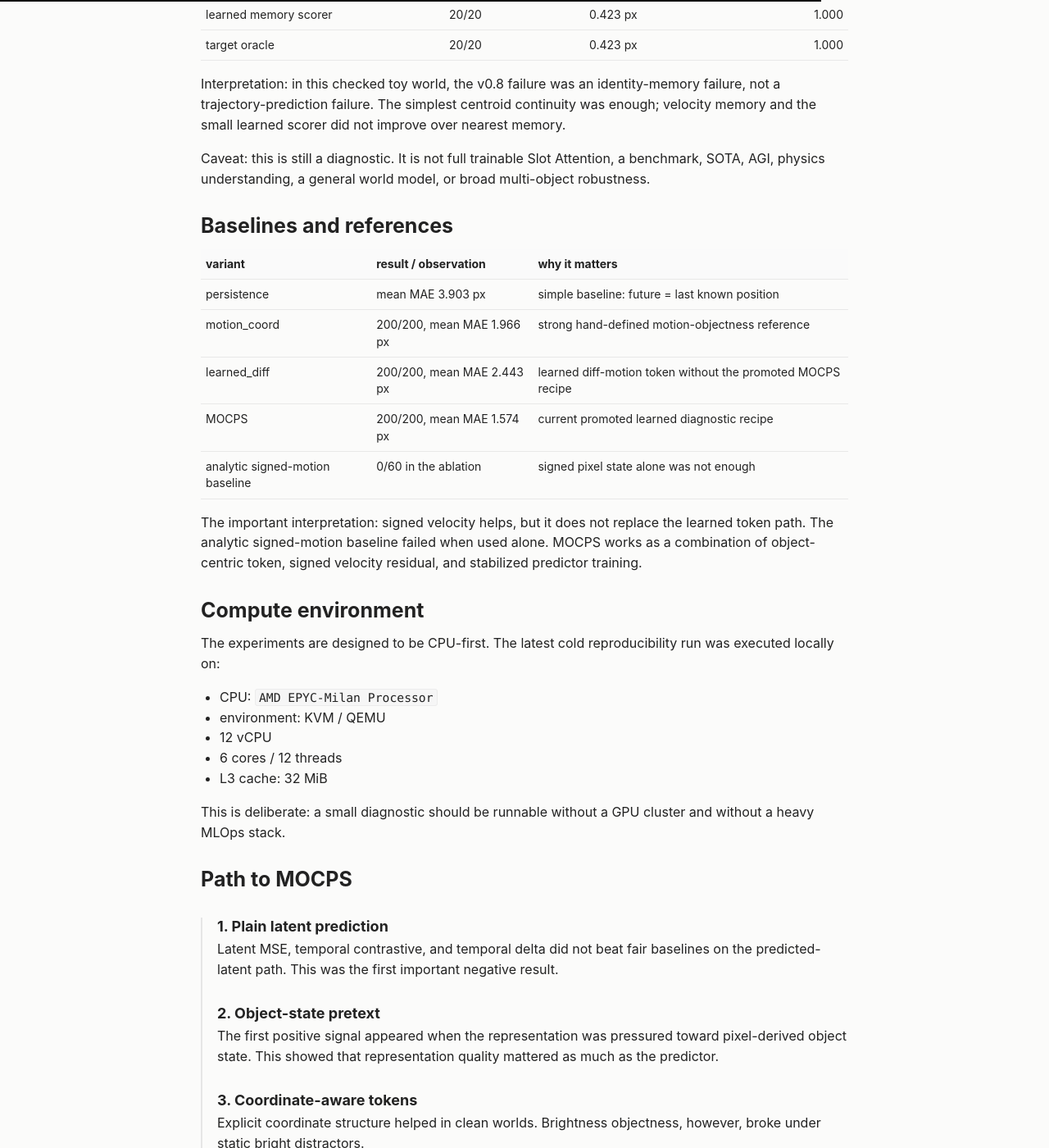
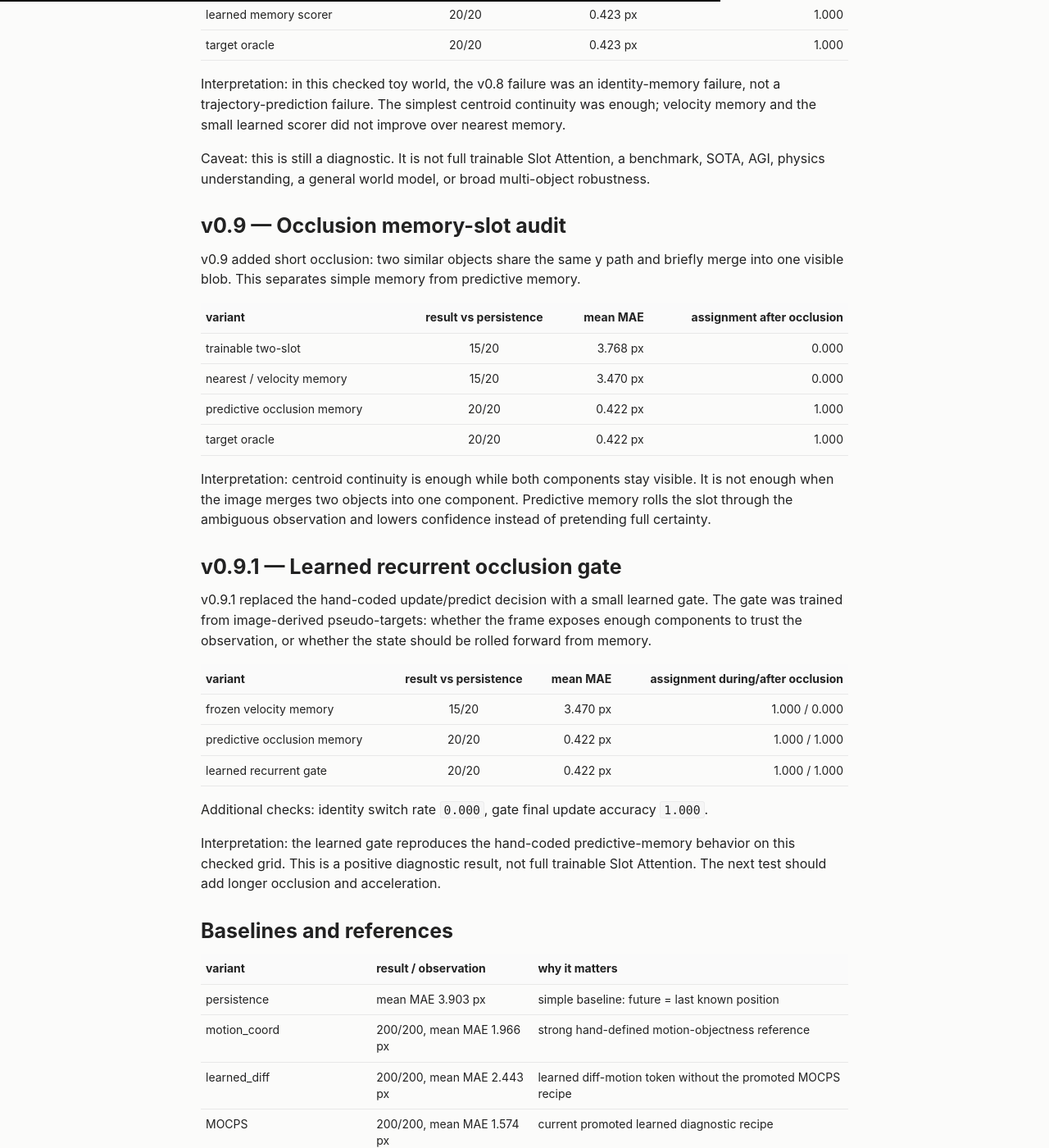
Before and after one commit to rdemb/rdemb.github.io, a Jekyll site: the page built from en/mocps.md, in a window 1280 px wide and 1400 px high, scrolled down 5099 px. Shown: the whole window at 82% size. Built offline with Jekyll 4.4.1, drawn with Linux system fonts in a browser that asks for light colours; some of the changed text lies outside the part shown.

Commit message:
Publish MOCPS learned occlusion gate note

```diff
--- a/en/mocps.md
+++ b/en/mocps.md
@@ -167,6 +167,33 @@ Interpretation: in this checked toy world, the v0.8 failure was an identity-memo
 
 Caveat: this is still a diagnostic. It is not full trainable Slot Attention, a benchmark, SOTA, AGI, physics understanding, a general world model, or broad multi-object robustness.
 
+## v0.9 — Occlusion memory-slot audit
+
+v0.9 added short occlusion: two similar objects share the same y path and briefly merge into one visible blob. This separates simple memory from predictive memory.
+
+| variant | result vs persistence | mean MAE | assignment after occlusion |
+| --- | :---: | ---: | ---: |
+| trainable two-slot | 15/20 | 3.768 px | 0.000 |
+| nearest / velocity memory | 15/20 | 3.470 px | 0.000 |
+| predictive occlusion memory | 20/20 | 0.422 px | 1.000 |
+| target oracle | 20/20 | 0.422 px | 1.000 |
+
+Interpretation: centroid continuity is enough while both components stay visible. It is not enough when the image merges two objects into one component. Predictive memory rolls the slot through the ambiguous observation and lowers confidence instead of pretending full certainty.
+
+## v0.9.1 — Learned recurrent occlusion gate
+
+v0.9.1 replaced the hand-coded update/predict decision with a small learned gate. The gate was trained from image-derived pseudo-targets: whether the frame exposes enough components to trust the observation, or whether the state should be rolled forward from memory.
+
+| variant | result vs persistence | mean MAE | assignment during/after occlusion |
+| --- | :---: | ---: | ---: |
+| frozen velocity memory | 15/20 | 3.470 px | 1.000 / 0.000 |
+| predictive occlusion memory | 20/20 | 0.422 px | 1.000 / 1.000 |
+| learned recurrent gate | 20/20 | 0.422 px | 1.000 / 1.000 |
+
+Additional checks: identity switch rate `0.000`, gate final update accuracy `1.000`.
+
+Interpretation: the learned gate reproduces the hand-coded predictive-memory behavior on this checked grid. This is a positive diagnostic result, not full trainable Slot Attention. The next test should add longer occlusion and acceleration.
+
 ## Baselines and references
 
 | variant | result / observation | why it matters |
@@ -230,7 +257,7 @@ This is deliberate: a small diagnostic should be runnable without a GPU cluster
 
 ## Current position
 
-MOCPS is now the canonical promoted learned diagnostic recipe for this small family of tests. The strongest public evidence is the cold run: `200/200` against persistence on the covered surface.
+MOCPS now has a stable single-object result, and the slot-memory path has its first positive learned-gate result under short occlusion. The strongest public base result is still the cold run: `200/200` against persistence on the covered surface.
 
 This does not finish the research. It closes the first stable stage: there is now a recipe that works on the known worlds and baselines, so the next question is where it breaks.
 
@@ -240,13 +267,13 @@ The next tests should be harder and less comfortable:
 
 - moving distractor: the first checked version breaks current single-object MOCPS; the selection audit shows that correct target selection fixes the checked grid
 - crossing objects: v0.8 breaks feed-forward trainable assignment after the left/right swap; v0.8.1 fixes the checked crossing case with slot memory
-- partial occlusion
-- acceleration instead of constant velocity
+- short occlusion: v0.9 separates simple memory from predictive memory; v0.9.1 shows a learned gate on the checked grid
+- longer occlusion and acceleration instead of constant velocity
 - noisy background
 - more than one moving object
 - transfer between world variants
 
-The nearest research direction is a sharper crossing test: exact overlap, partial occlusion, and then recurrent slot identity if simple memory stops being enough.
+The nearest research direction is harder occlusion: longer hiding, acceleration, and then a stronger recurrent slot state if the small gate stops being enough.
 
 ## What this does not mean
 
```
Also changed, not shown: _posts/de/2026-05-19-mocps-learned-occlusion-gate.md (added, +28 -0 lines), _posts/en/2026-05-19-mocps-learned-occlusion-gate.md (added, +28 -0 lines), _posts/pl/2026-05-19-mocps-learned-occlusion-gate.md (added, +28 -0 lines), de/mocps.md (+31 -4 lines), mocps.md (+31 -4 lines).
